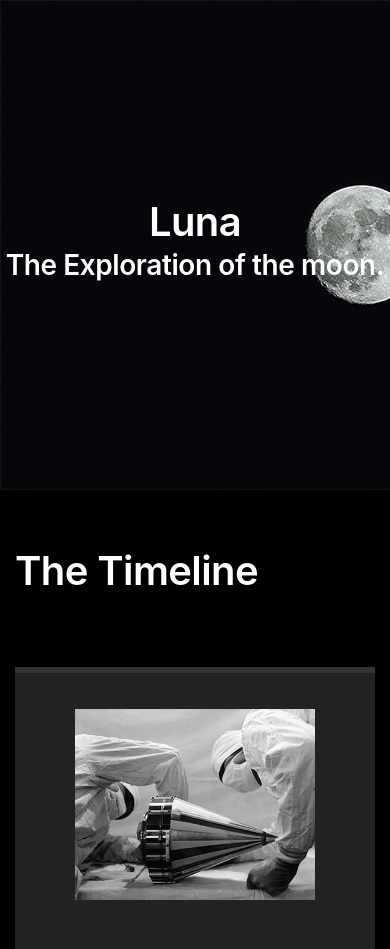
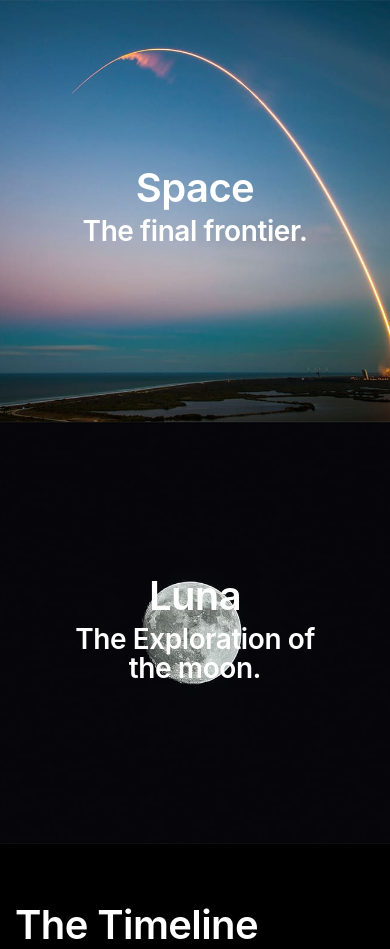
Before and after one commit to abby-moana/frontend-assessment, a plain HTML site: page index.html in a window 390 px wide. Shown: the top 949 px of the page. Drawn offline with Linux system fonts and the light colour scheme.

Commit message:
Initial commit

```diff
--- a/css/override.css
+++ b/css/override.css
@@ -1,23 +1,62 @@
+.hero-sections-wrapper {
+    display: flex;
+}
+
+.hero {
+    flex: 1;
+    min-height: 100vh;
+    display: flex;
+    align-items: center;
+    justify-content: center;
+    text-align: center;
+}
+
+a {
+    color: white;
+}
+a:hover {
+    text-decoration: none;
+}
+
+body.home .hero.hero-unit-space-exploration {
+    background-image: url("../images/final-frontier_medium.jpg") !important;
+    background-size: cover;
+    background-position: center;
+    background-repeat: no-repeat;
+}
+
+body.home .hero.hero-unit-moon-exploration {
+    background-image: url("../images/luna_medium.jpg") !important;
+    background-size: cover;
+    background-position: center;
+    background-repeat: no-repeat;
+}
+
 .hero-copy {
-    display: flex;
-    flex-direction: row;
+    position: relative !important;
+    transform: none !important;
+    left: auto !important;
+    top: auto !important;
+    display: inline-block;
+    text-align: center;
+    line-height: 1.2;
 }
-.hero.hero-unit-moon-exploration,
-.new-section {
-    width: 50%;
-}
+
 @media (max-width: 768px) {
-
-    body {
+    .hero-sections-wrapper {
         flex-direction: column;
     }
 
-    .new-section {
-        order: -1;
+    .hero {
+        min-height: 50vh;
+        display: flex;
+        align-items: center;
+        justify-content: center;
+        text-align: center;
     }
 
-    .hero.hero-unit-moon-exploration,
-    .new-section {
+    .hero-copy {
         width: 100%;
+        text-align: center;
     }
 }
--- a/index.html
+++ b/index.html
@@ -14,17 +14,30 @@
     <link rel="icon" type="image/png" href="/favicon/favicon_32x32.png" sizes="32x32">
     <link rel="icon" type="image/png" href="/favicon/favicon_16x16.png" sizes="16x16">
 
-    <link rel="stylesheet" href="/css/style.css" />
+    <link rel="stylesheet" href="css/style.css" />
+    <link rel="stylesheet" href="css/override.css">
+
+
+
 </head>
 
 <body class='home'>
-    <section class="hero hero-unit-moon-exploration">
-        <figure class="hero-image"></figure>
-        <div class="hero-copy">
-            <h2>Luna</h2>
-            <h3>The Exploration of the moon.</h3>
-        </div>
-    </section>
+    <div class="hero-sections-wrapper">
+        <section class="hero hero-unit-space-exploration">
+            <div class="hero-copy">
+                <h2><a href="http://space.com/">Space</a></h2>
+                <h3>The final frontier.</h3>
+            </div>
+        </section>
+        <section class="hero hero-unit-moon-exploration">
+            <div class="hero-copy">
+                <h2>Luna</h2>
+                <h3>The Exploration of <br> the moon.</h3>
+            </div>
+        </section>
+    </div>
+
+
     <section class="timeline">
         <div class="container">
             <div class="row">
```
